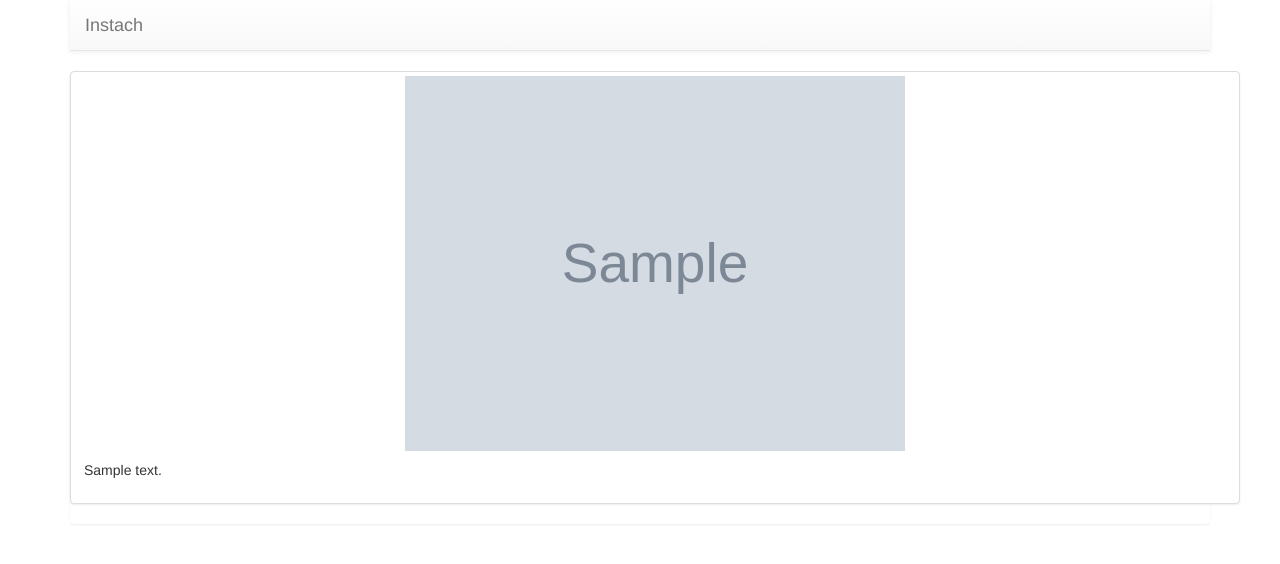
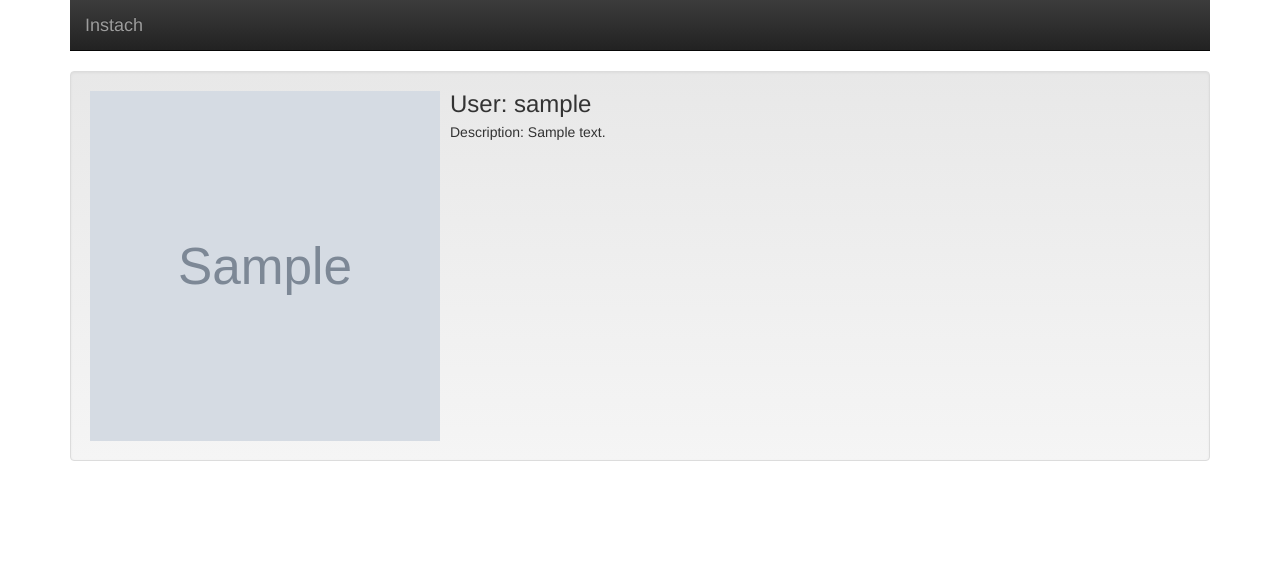
Before and after one commit to karkonio/django_project, a Django app: template django_project/templates/home.html in a window 1280 px wide. Shown: the top 564 px of the page. Run offline with Django 3.2, Linux system fonts and the light colour scheme; the template is opened without the code that fills it: most values are stand-ins (such as "Sample title", 1, 10 or a date in 2020); grey boxes marked "Sample" are stand-in pictures; data that the repository does not hold is empty; some libraries are stand-ins or nearby versions.

Commit message:
Add Username for every image on template

```diff
--- a/django_project/templates/home.html
+++ b/django_project/templates/home.html
@@ -2,59 +2,49 @@
 
 {% block content %}
 
-  <nav class="navbar navbar-default navbar-static-top">
+  <nav class="navbar navbar-inverse navbar-static-top">
     <div class="container">
       <div class="navbar-header">
         <button type="button" class="navbar-toggle collapsed" data-toggle="collapse" data-target="#navbar" aria-expanded="false" aria-controls="navbar">
-            <span class="sr-only">Toggle navigation</span>
-            <span class="icon-bar"></span>
-            <span class="icon-bar"></span>
           <span class="icon-bar"></span>
         </button>
-          <a class="navbar-brand" href="#">Instach</a>
+        <a class="navbar-brand" href="/">Instach</a>
       </div>
-        <!--
-        <div id="navbar" class="navbar-collapse collapse">
-          <ul class="nav navbar-nav">
-            <li class="active"><a href="#">Home</a></li>
-            <li class="dropdown">
-              <a href="#" class="dropdown-toggle" data-toggle="dropdown" role="button" aria-haspopup="true" aria-expanded="false">Dropdown <span class="caret"></span></a>
-              <ul class="dropdown-menu">
-                <li><a href="#">Action</a></li>
-                <li><a href="#">Another action</a></li>
-                <li><a href="#">Something else here</a></li>
-                <li role="separator" class="divider"></li>
-                <li class="dropdown-header">Nav header</li>
-                <li><a href="#">Separated link</a></li>
-                <li><a href="#">One more separated link</a></li>
-              </ul>
-            </li>
-          </ul>
-          <ul class="nav navbar-nav navbar-right">
-            <li><a href="../navbar/">Default</a></li>
-            <li class="active"><a href="./">Static top <span class="sr-only">(current)</span></a></li>
-            <li><a href="../navbar-fixed-top/">Fixed top</a></li>
-          </ul>
-        </div>--/.nav-collapse -->
     </div>
   </nav>
 
-  <ul class="list-group">
   {% for image in images %}
-      <div class="container">
-        <div class="row">
-          <div class="col-center-block">
-            <div class="thumbnail">
-              <img src='{{ image.image.url }}' width="500" height="500" class="center">
-              <div class="caption">
-                <p>{{ image.description }}</p>
-              </div>
-            </div>
+
+  <div class="well">
+      <div class="media">
+        <a class="pull-left" href="#">
+        <img class="media-object" src='{{ image.image.url }}' width="350" height="350"></a>
+      <div class="media-body">
+        <h3 class="media-heading">User: {{ image.user.username }}</h3>
+          <p>Description: {{ image.description }}</p>
       </div>
       </div>
   </div>
 
+
+
+
+
+
+
+
+
+  <!-- <ul class="list-group">
+    <div class="d-flex d-flex align-content-around flex-wrap">
+      <div class="p-2">
+        <img src='{{ image.image.url }}' width="500" height="500" class="center">
+      </div>
+      <div class="align-self-center">
+        <p>{{ image.description }}</p>
+      </div>
+    </div>
+  </ul> -->
   {% endfor %}
-  </ul>
+
 
 {% endblock %}
```
Also changed, not shown: 1 other file. Lines whose indentation alone changed are shown as unchanged.
